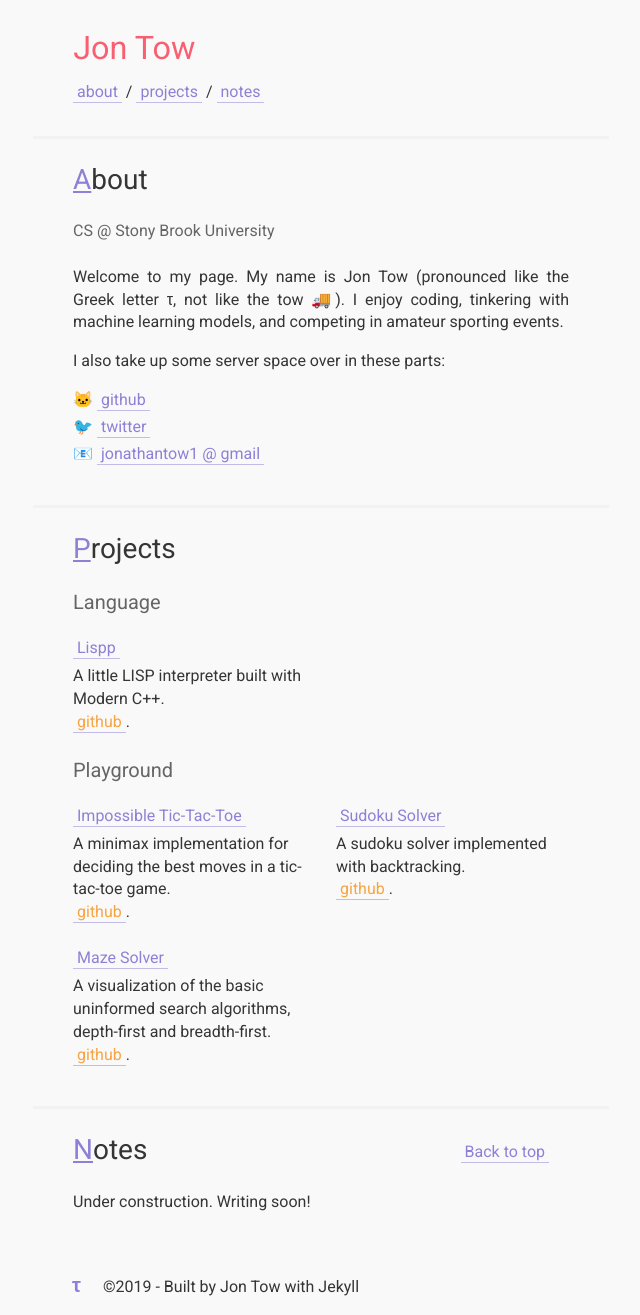
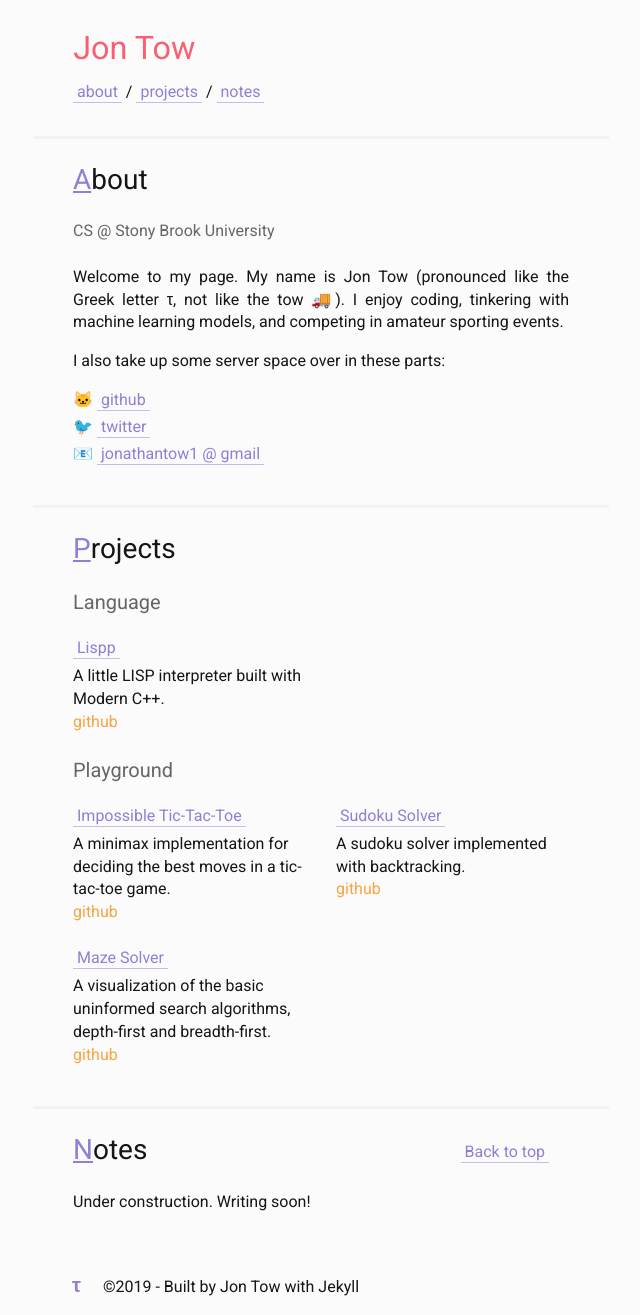
Before and after one commit to jon-tow/jon-tow.github.io, a Jekyll site: the page built from index.html, in a window 1280 px wide. Shown: the whole page, without its empty margins (319-959 px from the left). Built offline with Jekyll 4.4.1, drawn with Linux system fonts in a browser that asks for light colours.

Commit message:
update style

```diff
--- a/_includes/_sections/projects.html
+++ b/_includes/_sections/projects.html
@@ -26,7 +26,8 @@
             A little LISP interpreter built
             with Modern C++.
             <br>
-            <a class="third-color" href="https://github.com/jon-tow/lispp">github</a>.
+            <a class="github-link third-color"
+	       href="https://github.com/jon-tow/lispp">github</a>
           </p>
         </div>
         <div class="project-item col-sm">
@@ -51,9 +52,11 @@
           <p>
             A minimax implementation for deciding the best moves in a tic-tac-toe game.
             <br />
-            <a class="third-color" href="https://github.com/jon-tow/impossible-tic-tac-toe">github</a>.
+            <a class="github-link third-color"
+	       href="https://github.com/jon-tow/impossible-tic-tac-toe">github</a>
           </p>
         </div>
+
         <div class="project-item col-sm">
           <h4>
             <a href="projects/sudoku-solver/index.html">
@@ -63,7 +66,8 @@
           <p>
             A sudoku solver implemented with backtracking.
             <br />
-            <a class="third-color" href="https://github.com/jon-tow/sudoku-solver">github</a>.
+            <a class="github-link third-color"
+	       href="https://github.com/jon-tow/sudoku-solver">github</a>
           </p>
         </div>
       </div>
@@ -80,7 +84,8 @@
           </h4>
           <p>
             A visualization of the basic uninformed search algorithms, depth-first and breadth-first. <br />
-            <a class="third-color" href="https://github.com/jon-tow/maze-solver">github</a>.
+            <a class="github-link third-color"
+	       href="https://github.com/jon-tow/maze-solver">github</a>
           </p>
         </div>
         <div class="project-item col-sm">
--- a/_layouts/page.html
+++ b/_layouts/page.html
@@ -6,13 +6,13 @@
   </head>
 
   <body class="" data-spy="scroll" data-target="#myScrollspy" data-offset="20">
-    <div class="">
-    {% include _base/nav.html %}
-    <main>
+    <div class="wrapper page-effect">
+      {% include _base/nav.html %}
+      <main>
 	{{ content }}
-    </main>
+      </main>
+    </div>
     {% include _base/footer.html %}
-    </div>
   </body>
 
 </html>
--- a/assets/css/main.css
+++ b/assets/css/main.css
@@ -6,9 +6,9 @@
     --bg-2: #241a4d;
 
     --main-white: #FCFCFC;
-    --black: #353535;
+    --black: #151515;
     --light-black: rgb(75, 75, 75, .85);
-    --bg: #f9f9f9;
+    --bg: #fbfbfb;
 
     /* Global Styles */
     --box-shadow: rgba(27, 27, 27, 0) 1px 3px 8px;
@@ -52,6 +52,12 @@ body {
 
 .third-color {
     color: var(--second-color);
+}
+
+.github-link {
+    text-decoration: none;
+    border-bottom: none;
+    padding: 0;
 }
 
 .contents {
```
